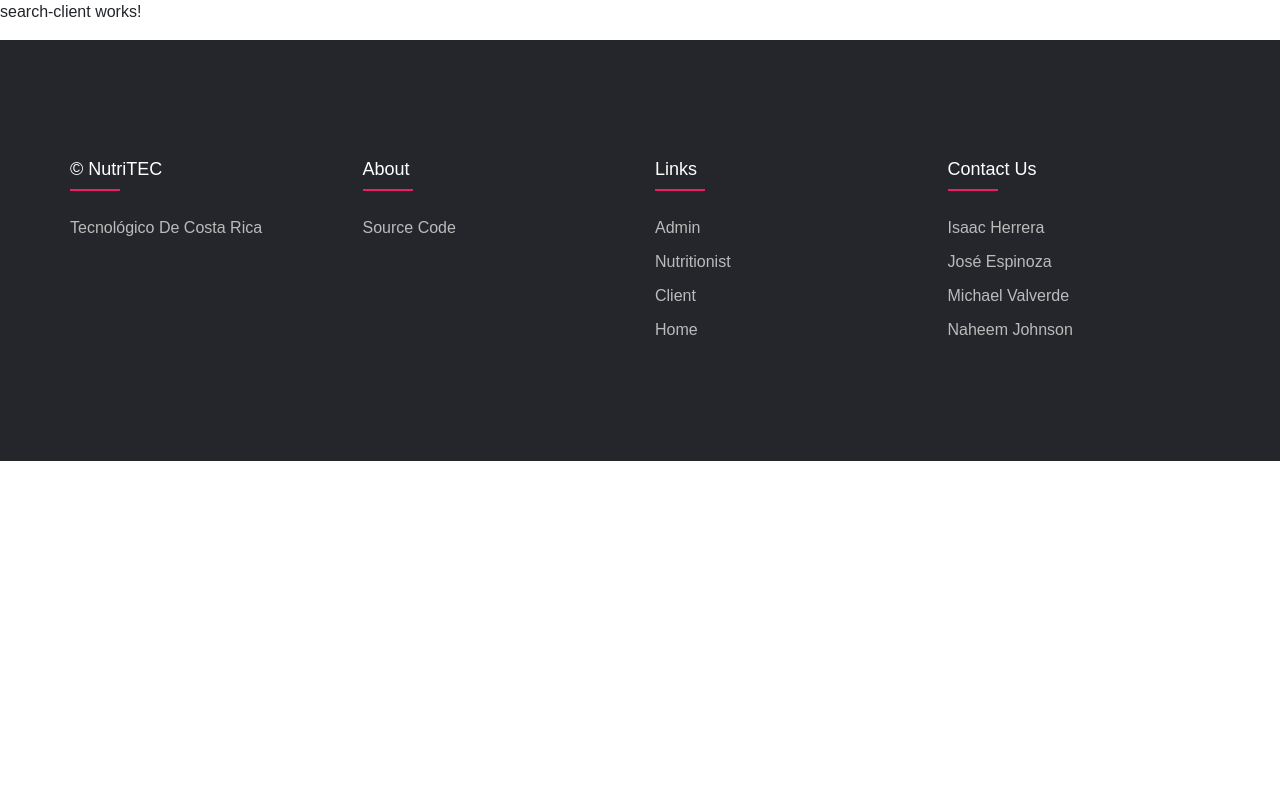
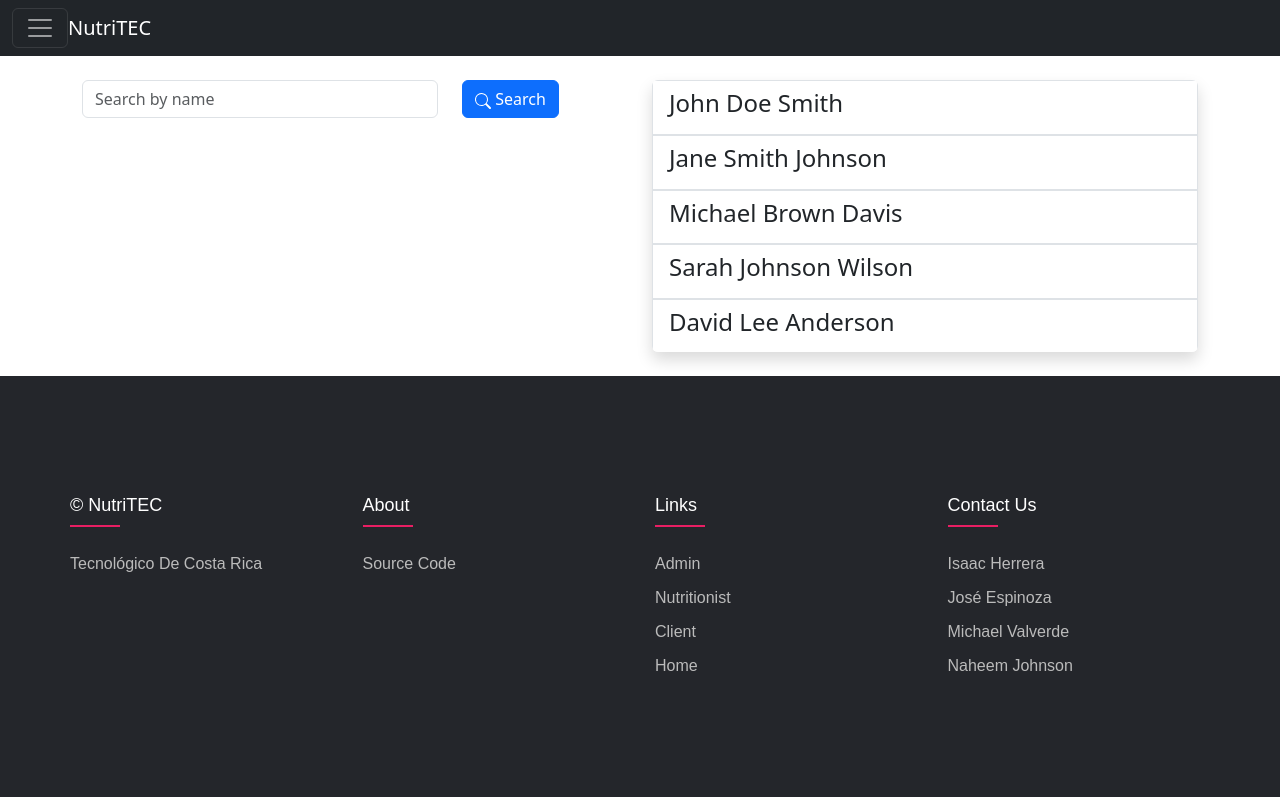
Before and after one commit to Isaacoun100/NutriTEC-WebApp, an Angular app: page /patient-search in a window 1280 px wide. Built offline with nearby package versions, Linux system fonts and the light colour scheme.

Commit message:
Client search view designed

```diff
--- a/src/app/view/search-client/search-client.component.html
+++ b/src/app/view/search-client/search-client.component.html
@@ -1 +1,74 @@
-<p>search-client works!</p>
+<body>
+
+    <app-sidebar-nutri></app-sidebar-nutri>
+
+    <div class="container">
+
+        <div class="row">
+
+
+            <div class="col-xxl-6 col-xl-6 col-lg-6 col-md-12 col-sm-12 col-12 py-4">
+
+                <form [formGroup]="searchForm" (ngSubmit)="searchPatient(searchForm.getRawValue())">
+
+                    <div class="row">
+
+                        <div class="col-xxl-8 col-xl-8 col-lg-8 col-md-8 col-sm-8 col-8">
+
+                            <input type="text"
+                            class="form-control"
+                            id="name"
+                            placeholder="Search by name"
+                            formControlName="name">
+
+                        </div>
+
+                        <div class="col-xxl-4 col-xl-4 col-lg-4 col-md-4 col-sm-4 col-4">
+
+                            <button type="submit" class="btn btn-primary">
+                                <svg xmlns="http://www.w3.org/2000/svg" width="16" height="16" fill="currentColor" class="bi bi-search" viewBox="0 0 16 16">
+                                    <path d="M11.742 10.344a6.5 6.5 0 1 0-1.397 1.398h-.001c.03.04.062.078.098.115l3.85 3.85a1 1 0 0 0 1.415-1.414l-3.85-3.85a1.007 1.007 0 0 0-.115-.1zM12 6.5a5.5 5.5 0 1 1-11 0 5.5 5.5 0 0 1 11 0z"/>
+                                </svg>
+                                Search
+                            </button>
+
+                        </div>
+
+                    </div>
+
+                </form>
+
+            </div>
+
+
+
+            <div class="col-xxl-6 col-xl-6 col-lg-6 col-md-12 col-sm-12 col-12 py-4">
+
+                <ul class="list-group overflow-auto shadow" style="max-height: 272px;">
+
+                    <div *ngFor="let patient of patients; let i=index">
+
+                        <li class="list-group-item">
+
+                            <h4>
+
+                                <a (click)="assignPatient(patient['id'])">
+                                    <div>{{ patient['name'] + " " + patient['lastname_1'] + " " + patient['lastname_2']}}</div>
+                                </a>
+
+                            </h4>
+
+                        </li>
+
+                    </div>
+
+                </ul>
+
+            </div>
+
+        </div>
+
+    </div>
+
+
+</body>
--- a/src/app/view/search-client/search-client.component.ts
+++ b/src/app/view/search-client/search-client.component.ts
@@ -1,4 +1,6 @@
 import { Component } from '@angular/core';
+import { FormControl, FormGroup, Validators } from '@angular/forms';
+import { patients } from 'src/app/setValues';
 
 @Component({
   selector: 'app-search-client',
@@ -7,4 +9,18 @@ import { Component } from '@angular/core';
 })
 export class SearchClientComponent {
 
+  patients = patients;
+
+  searchForm = new FormGroup({
+    name : new FormControl('', Validators.required)
+  });
+
+  searchPatient(form : any) {
+    console.log(form);
+  }
+
+  assignPatient(patientID : string) {
+    console.log(patientID);
+  }
+
 }
```
